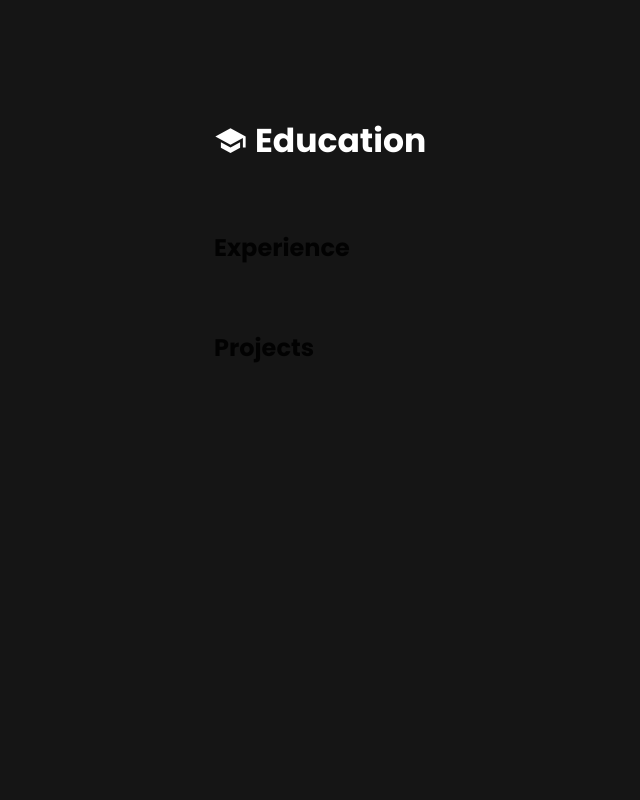
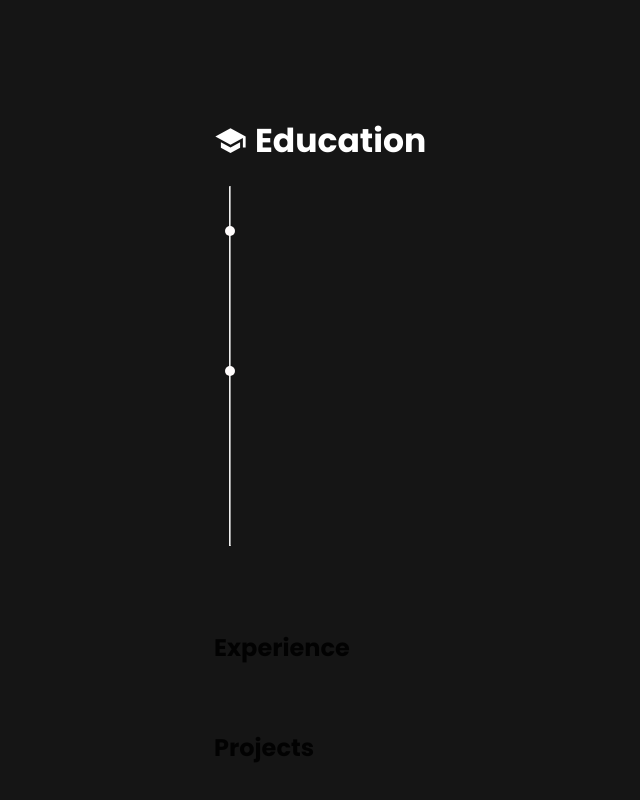
Before and after one commit to Mohammadflht/Personal-Portfolio, a Vue app: page /education in a window 1280 px wide. Before the commit this address led to /about. Shown: the part 877-1677 px from the top of the page, without its empty margins (54-694 px from the left). Before the commit the page ends 1287 px from the top, so only its background shows below. Built offline with nearby package versions, Linux system fonts and the light colour scheme.

Commit message:
create Timeline in education section

```diff
--- a/src/pages/MainPage.vue
+++ b/src/pages/MainPage.vue
@@ -69,7 +69,12 @@
                 Education
             </h2>
 
+<div class="timeline-base">
 
+    <hr class="timeline-line">
+    <div class="timeline-toggle-1"></div>
+    <div class="timeline-toggle-2"></div>
+</div>
 
 
 
@@ -104,6 +109,7 @@ export default {
                 {text: 'mfalahat2002@gmail.com', icon: 'mdi-email', link: 'mailto:mfalahat2002@gmail.com'},
                 {text: 'CV', icon: 'mdi-file-account', link: 'https://drive.google.com/file/d/1M4dbRp4Y8nqU7dwPtJF7bE5y3WcTU0Gi/view'},
             ],
+
         }
     },
     mounted() {
@@ -143,4 +149,40 @@ section{
 .title-color {
     color: #ffffff !important;
 }
+.timeline-base {
+    width: 400px;
+    height: 400px;
+    position: relative;
+    transform: rotate(90deg);
+    /* background-color: darkslategrey !important; */
+}
+.timeline-line {
+    position: absolute;
+    left: 50%;
+    bottom: 15px;
+    transform: translateX(-50%);
+    /* transform: rotate(90deg); */
+    width: 90%;
+    display: block;
+}
+.timeline-toggle-1 {
+    left: 60px;
+    bottom: 11px;
+    /* transform: translateX(-50%); */
+    position: absolute;
+    width: 10px;
+    height: 10px;
+    background-color: #FFFCFC;
+    border-radius: 50%;
+}
+.timeline-toggle-2 {
+    left: 200px;
+    bottom: 11px;
+    /* transform: translateX(-50%); */
+    position: absolute;
+    width: 10px;
+    height: 10px;
+    background-color: #FFFCFC;
+    border-radius: 50%;
+}
 </style>
```
